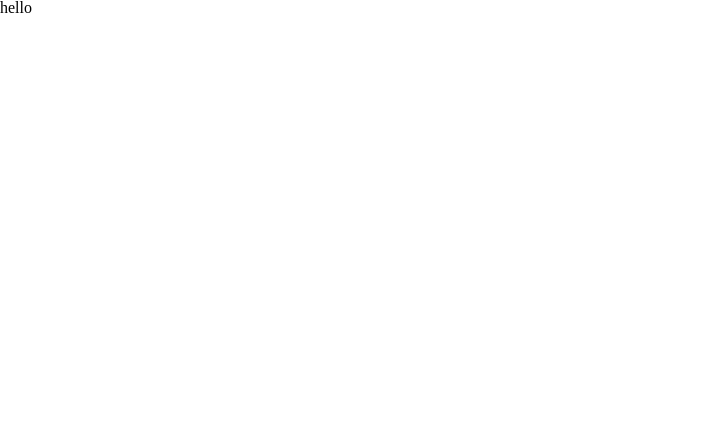
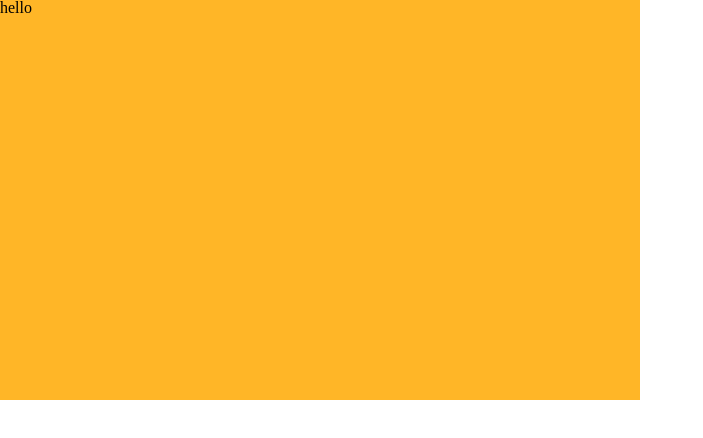
Before and after one commit to M00NBOY/portfolio, a Vue app: page / in a window 1280 px wide. Shown: the top 438 px of the page, without its empty margins (0-703 px from the left). Built offline with nearby package versions, Linux system fonts and the light colour scheme.

Commit message:
add/props color for square

```diff
--- a/src/App.vue
+++ b/src/App.vue
@@ -1,6 +1,6 @@
 <template>
   <div id="app">
-    <Square/>
+    <Square v-bind:yellow='true'/>
   </div>
 </template>
 
--- a/src/components/Square.vue
+++ b/src/components/Square.vue
@@ -1,5 +1,7 @@
 <template>
-  <div class="square">
+  <div
+  class="square"
+  v-bind:class="{'yellow' : yellow, 'red' : red, 'blue' : blue, 'black' : black}">
     hello
   </div>
 </template>
@@ -8,10 +10,29 @@
 export default {
   name: 'Square',
   props: {
-    msg: String
+    yellow: Boolean,
+    red: Boolean,
+    blue: Boolean,
+    black: Boolean
   }
 }
 </script>
 
 <style scoped>
+  .square {
+    height: 50vh;
+    width: 50vw;
+  }
+  .yellow {
+    background-color: #FFB627;
+  }
+  .red {
+    background-color: #BF1A2F;
+  }
+  .blue {
+    background-color: #3E92CC;
+  }
+  .black {
+    background-color: #001514;
+  }
 </style>
```
